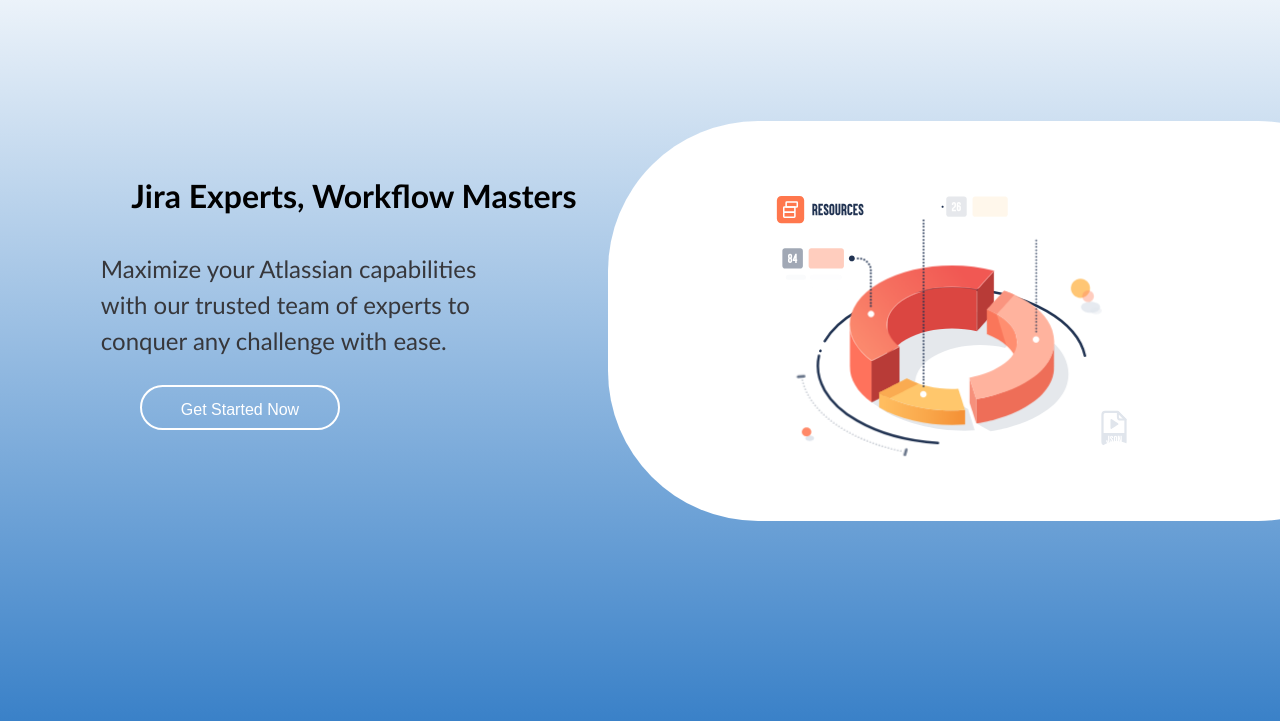
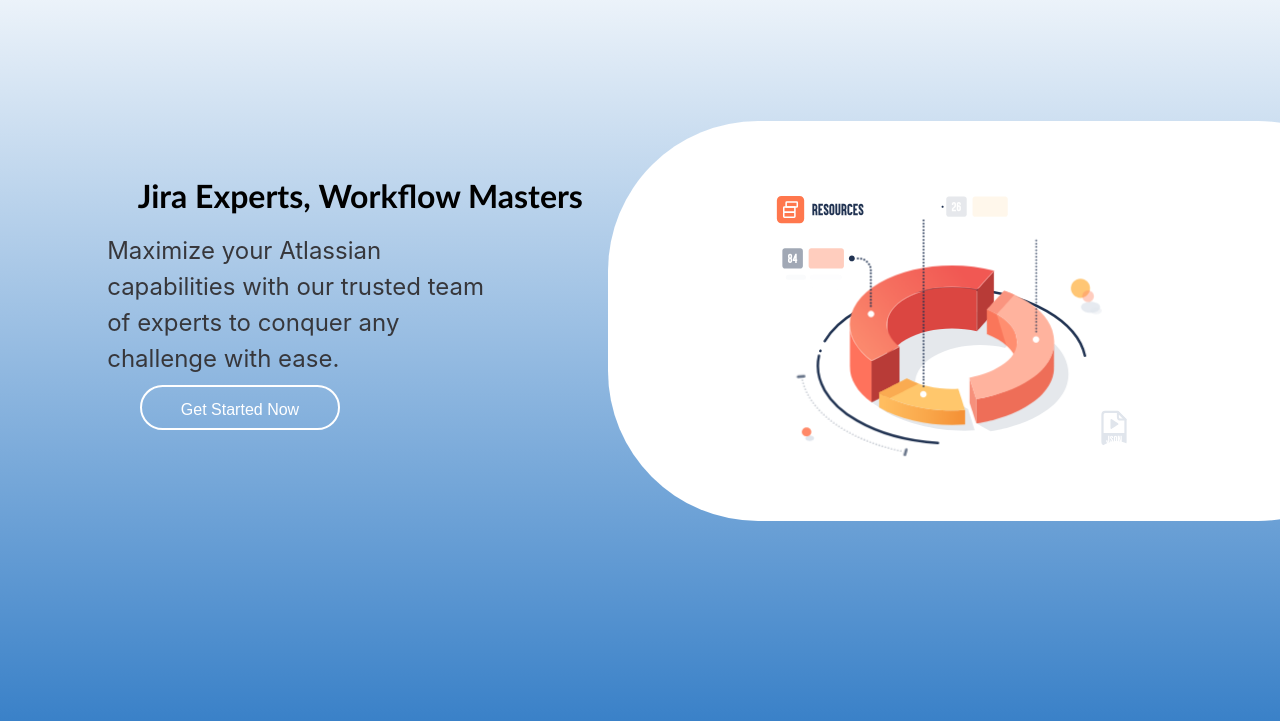
Before and after one commit to vallemedleys/pelagoes, a website built with Vite: page index.html in a window 1280 px wide. Shown: the part 79-800 px from the top of the page. Built offline with nearby package versions, Linux system fonts and the light colour scheme.

Commit message:
Update style.css

```diff
--- a/style.css
+++ b/style.css
@@ -147,7 +147,7 @@
   position: absolute;
   padding: 10px;
   top: 30%;
-  left: 6%;
+  left: 6.5%;
   writing-mode: horizontal-lr; /* Set the writing mode to display the text vertically from left to right */
   text-orientation: upright; /* Set the text orientation to be upright */
   white-space: nowrap;
@@ -161,14 +161,12 @@
 
 /* Welcome section styles */
 #welcome-section {
-  background-color: transparent;
-  font-family: "Optima", Optima;
-  padding: 10px 30px;
-  width: 400px; /* Adjust the width as needed */
-  position: absolute; /* Change to 'relative', 'absolute', or 'fixed' as needed */
-  top: 48%; /* Adjust the vertical position */
-  left: 23.5%; /* Adjust the horizontal position */
-  transform: translate(-50%, -50%); /* Center the section */
+  max-width: 400px; /* Max width but can shrink */
+  width: 80%; /* Will take up to 80% of the screen width */
+  position: absolute;
+  top: 48%;
+  left: 24%; /* Center horizontally */
+  transform: translate(-50%, -50%);
   border-radius: 15px;
 }
 
```
